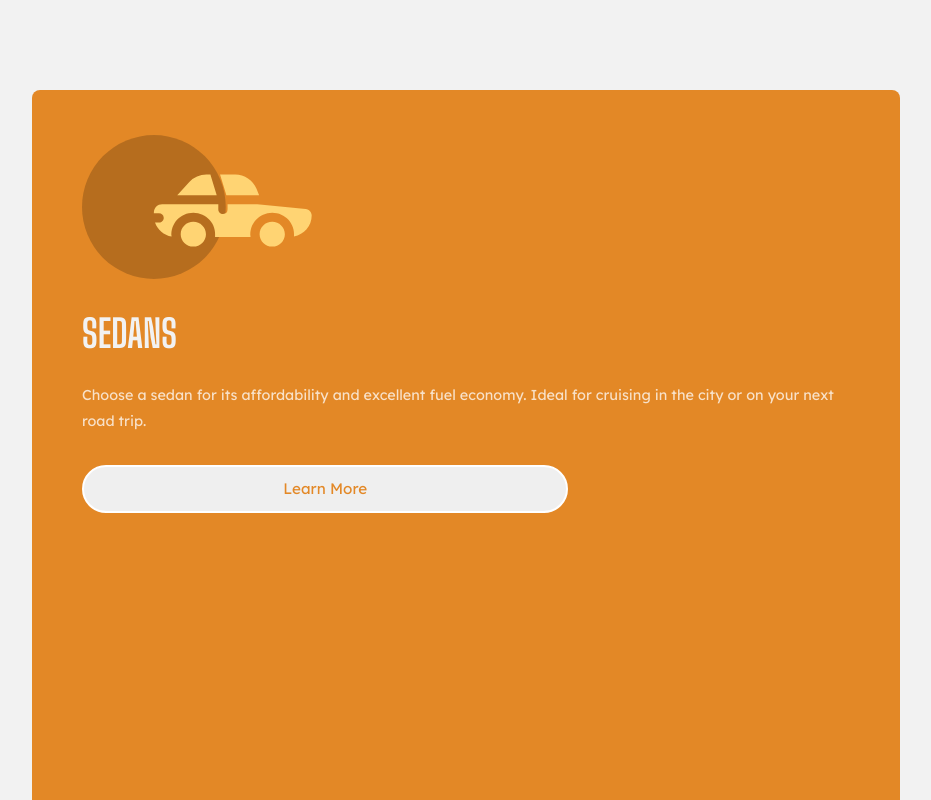
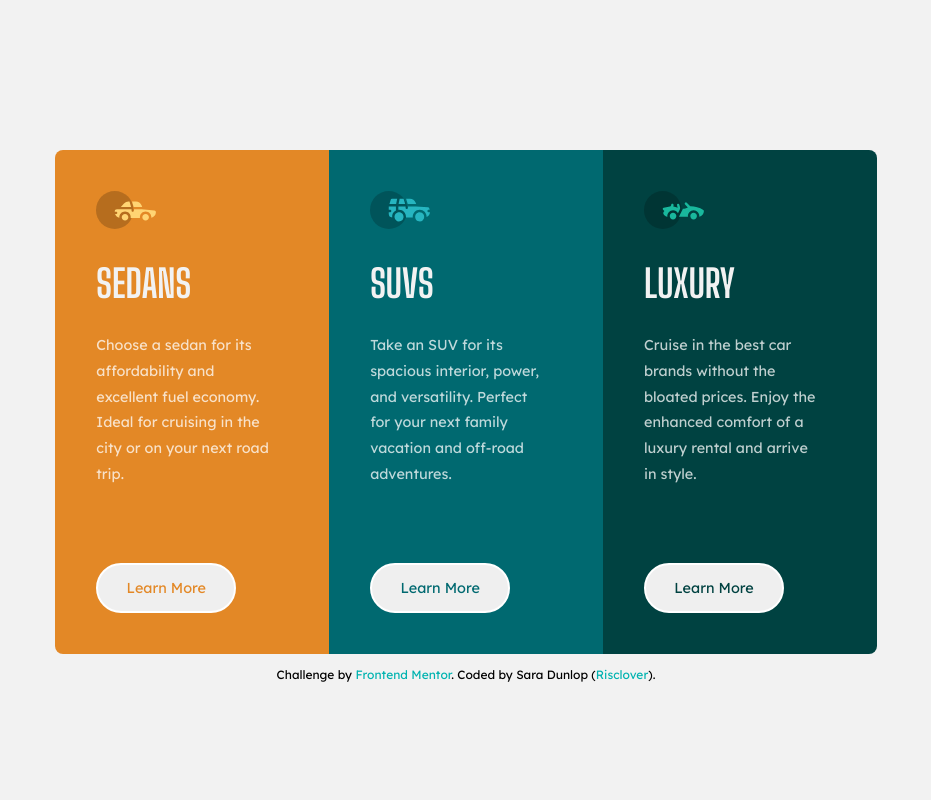
Before and after one commit to Risclover/3-Column_Preview_Card, a plain HTML site: page index.html in a window 1280 px wide. Shown: the top 800 px of the page, without its empty margins (174-1105 px from the left). Drawn offline with Linux system fonts and the light colour scheme.

Commit message:
Finishing responsive

```diff
--- a/index.html
+++ b/index.html
@@ -37,11 +37,10 @@
     <p>Cruise in the best car brands without the bloated prices. Enjoy the enhanced comfort of a luxury rental and arrive in style.</p>
     <button class="button" id="luxury-button">Learn More</button>
   </div>
-
+</div>
   <div class="attribution">
     Challenge by <a href="https://www.frontendmentor.io?ref=challenge" target="_blank">Frontend Mentor</a>.
-    Coded by <a href="https://www.frontendmentor.io/profile/Risclover">Risclover</a>.
+    Coded by Sara Dunlop (<a href="https://www.frontendmentor.io/profile/Risclover">Risclover</a>).
   </div>
-</div>
 </body>
 </html>
--- a/styles.css
+++ b/styles.css
@@ -1,5 +1,4 @@
 /* Page  (Everything) */
-
 body, html {
     background-color: hsl(0, 0%, 95%);
     font-family: 'Lexend Deca', sans-serif;
@@ -8,9 +7,7 @@ body, html {
 
 
 
-
 /* Containers */
-
 #main {
     display: flex;
     flex-direction: column;
@@ -21,8 +18,7 @@ body, html {
 .container {
     display: flex;
     flex-direction: column;
-    width: 60vw;
-    height: 95vw;
+    width: 60%;
     padding: 45px 50px;
     margin: 0 auto;
 }
@@ -43,11 +39,9 @@ body, html {
 
 
 
-
 /* Text */
-
 h1 {
-    font-size: 2.4rem;
+    font-size: 2.4em;
     font-family: 'Big Shoulders Display', cursive;
     font-weight: 700;
     color: hsl(0, 0%, 95%);
@@ -65,26 +59,22 @@ p {
 
 
 
-
 /* Images */
-
 img {
-    width: 18vw;
+    width: 60px;
 }
 
 
 
-
 /* Buttons */
-
 button {
     font-family: 'Lexend Deca', sans-serif;
     border: 2px solid white;
     border-radius: 40px;
-    width: 38vw;
-    height: 48px;
+    width: 140px;
+    height: 50px;
     margin-top: 30px;
-    font-size: .95em;
+    font-size: .9em;
 }
 
 #sedan-button {
@@ -120,20 +110,95 @@ button {
 
 
 /* Footer/Credits */
-
 .attribution {
     color: black;
     text-align: center;
-    font-size: 3vw;
-    margin: 10px 20px;
+    font-size: 12px;
+    margin: -70px 20px 70px 20px;
 }
 
 a {
-    color:hsl(179, 100%, 13%);
-    color:hsl(184, 100%, 22%);
+    color:hsl(179, 100%, 35%);
     text-decoration: none;
 }
 
 a:hover {
-    color:hsl(179, 100%, 13%);
+    color:hsl(179, 100%, 16%);
 }
+
+
+
+@media screen and (min-width: 1000px) {
+
+    #main {
+        display: flex;
+        flex-direction: row;
+        width: 65%;
+        border-radius: 5px;
+        margin: 150px auto 0 auto;
+    }
+
+    .container {
+        padding: 5% 6.5% 5% 5%;
+        margin: 0 auto;
+        border-radius: 0;
+    }
+
+    #sedan {
+        border-radius: 8px 0 0 8px;
+    }
+
+    #suv {
+        border-radius: 0;
+    }
+
+    #luxury {
+        border-radius: 0 8px 8px 0;
+    }
+
+    button {
+        margin-top: 75px;
+    }
+
+    .attribution {
+        margin: 10px 10px 100px 10px;
+    }
+
+}
+
+
+@media screen and (min-width: 600px) and (max-width: 999px) {
+    /* Containers */
+    #main {
+        display: flex;
+        flex-direction: column;
+        margin: 90px auto 10px auto;
+        width: 600px;
+    }
+
+    .container {
+        display: flex;
+        flex-direction: column;
+        width: 50%;
+        padding: 45px 50px;
+        margin: 0 auto;
+    }
+
+    #sedan {
+        background-color: hsl(31, 77%, 52%);
+        border-radius: 8px 8px 0 0;
+    }
+
+    #suv {
+        background-color: hsl(184, 100%, 22%);
+    }
+
+    #luxury {
+        background-color: hsl(179, 100%, 13%);
+        border-radius: 0 0 8px 8px;
+    }
+
+    .attribution {
+        margin: 10px 10px 90px 10px;
+    }
+}
```
